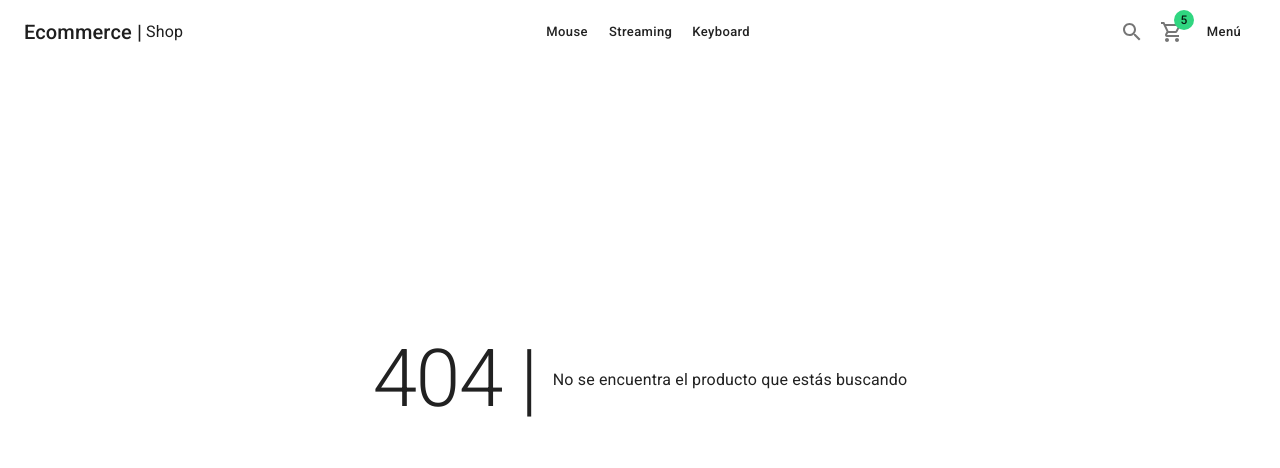
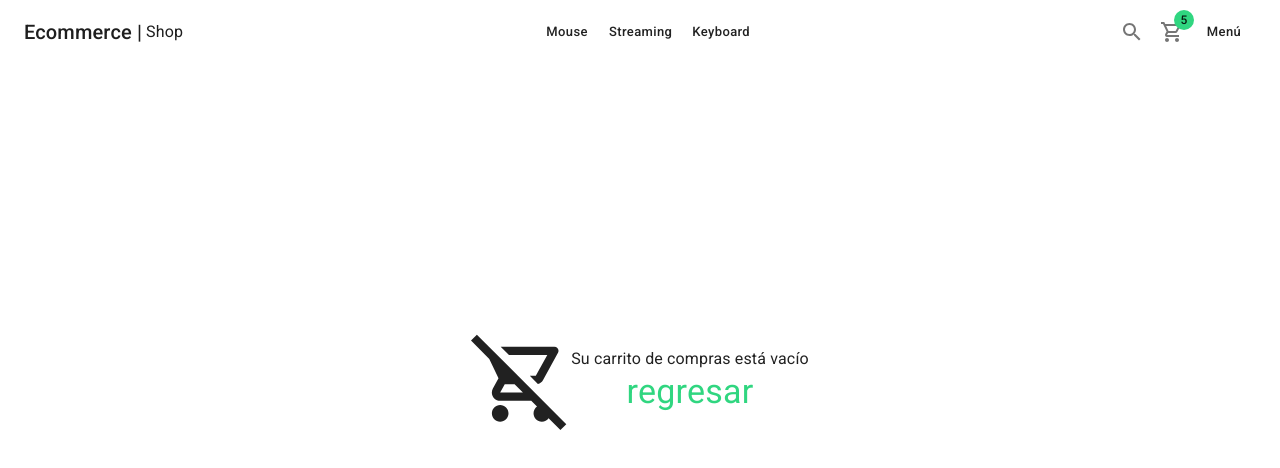
Before and after one commit to gcsteinagel/ecommerce-adso, a Next.js app: page /cart/empty in a window 1280 px wide. Before the commit this address had no page. Shown: the top 468 px of the page. Built offline with nearby package versions, Linux system fonts and the light colour scheme.

Commit message:
Add: empty

```diff
--- /dev/null
+++ b/pages/cart/empty.tsx
@@ -0,0 +1,25 @@
+import NextLink from 'next/link'
+
+import { Box, Typography, Link } from "@mui/material"
+import { ShopLayout } from "../../components/layouts"
+import { RemoveShoppingCartOutlined } from "@mui/icons-material"
+
+const EmptyPage = () => {
+    return(
+        <ShopLayout title='Carrito vacío' pageDescription='Carrito de compras sin productos'>
+            <Box display='flex' justifyContent='center' alignItems='center' height='calc(100vh - 200px)' sx={{ flexDirection: { xs: 'column', sm: 'row' } }}>
+                <RemoveShoppingCartOutlined sx={{fontSize: 100}} />
+                <Box display='flex' alignItems='center' flexDirection='column'>
+                    <Typography>Su carrito de compras está vacío</Typography>
+                    <NextLink href='/' passHref legacyBehavior>
+                        <Link typography='h4' color='secondary'>
+                            regresar
+                        </Link>
+                    </NextLink>
+                </Box>
+            </Box>
+        </ShopLayout>
+    )
+}
+
+export default EmptyPage
```
